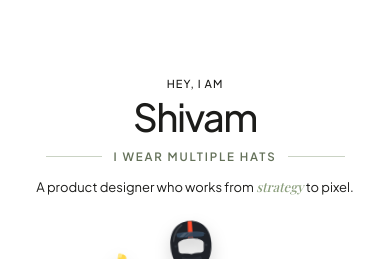
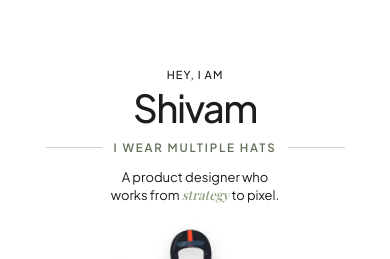
Before and after one commit to shivam-uxdesign/Portfolio, a React (Vite) app: page / in a window 390 px wide. Shown: the top 259 px of the page. Built offline with nearby package versions, Linux system fonts and the light colour scheme; no server answers.

Commit message:
Hero (mobile): hat line always wraps to two lines so the helmet doesn't shift the layout
Co-Authored-By: Claude Opus 5.5 <noreply@anthropic.com>
Claude-Session: https://claude.ai/code/session_01RLC1xtAPvdHcWtgck3iEQz

```diff
--- a/src/app/components/hats/hats.css
+++ b/src/app/components/hats/hats.css
@@ -270,6 +270,12 @@
 }
 .hh-text .hh-name { font-size: clamp(2.4rem, 7vw, 4rem); }
 .hh-text .hh-tagline { margin-top: 12px; max-width: 30em; }
+/* Phones: every hat's line wraps to exactly two lines (the short helmet line
+   used to fit on one and shift everything below it). 24em fits the longest
+   line in two and is narrower than the shortest one. */
+@media (max-width: 767px) {
+  .hh-text .hh-tagline { max-width: 24em; min-height: calc(2em * 1.375); margin-inline: auto; }
+}
 
 /* Desktop/tablet: the portrait's own bottom margin (below the card) is empty,
    so the text block tucks up into it instead of leaving a big gap. */
```
